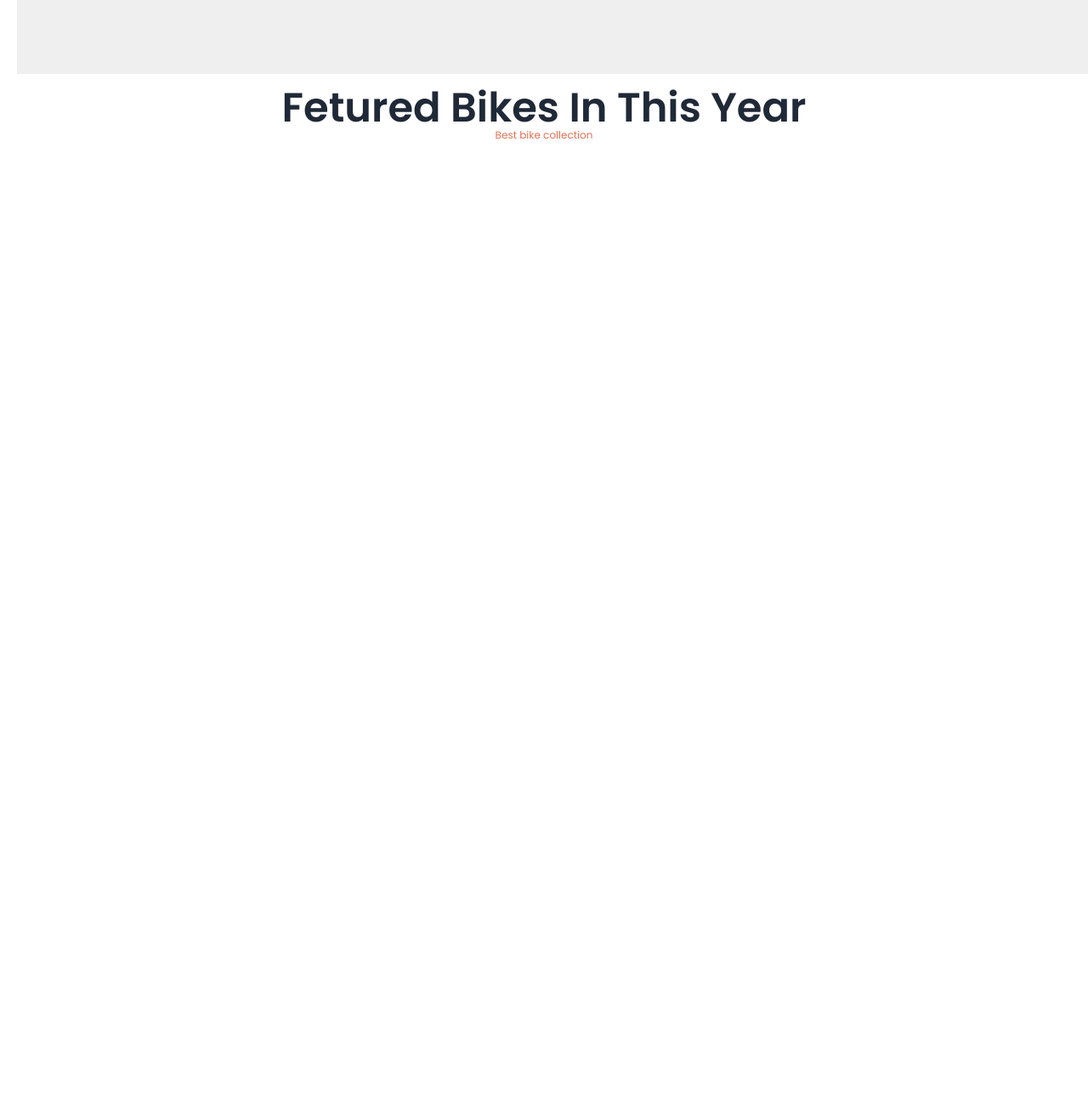
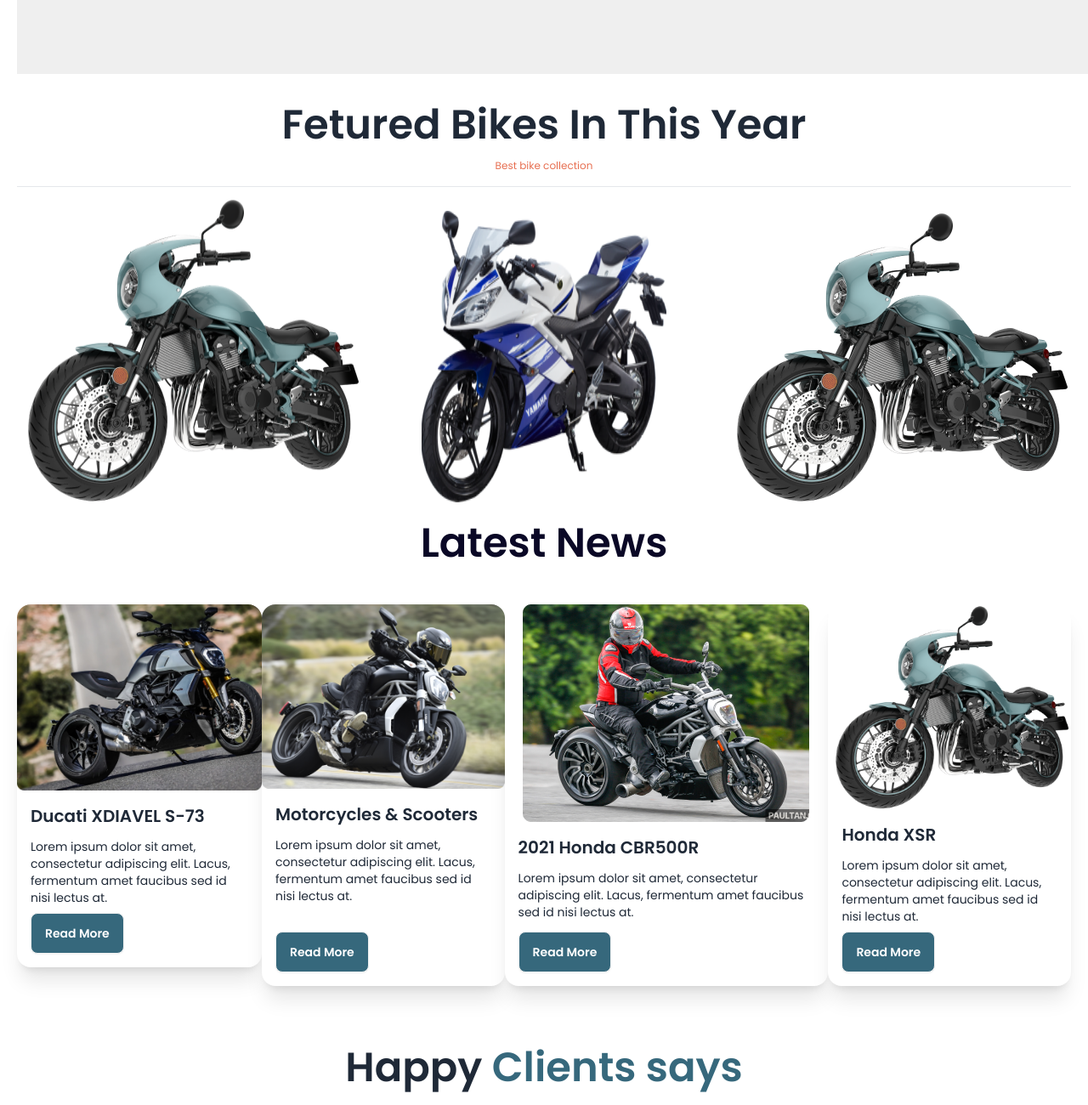
Before and after one commit to Shojjoti/Biker_Zone_Web, a plain HTML site: page index.html in a window 1280 px wide. Shown: the part 699-1999 px from the top of the page at 85% size. Before the commit the page ends 902 px from the top, so only its background shows below. Drawn offline with nearby package versions, Linux system fonts and the light colour scheme.

Commit message:
main body half

```diff
--- a/index.html
+++ b/index.html
@@ -136,12 +136,104 @@
     <main>
 
         <!-- section01 -->
-         <section class="py-4">
-            <div class="text-center">
+        <section class="py-6">
+            <div class="text-center my-3 space-y-4">
                 <h2 class="text-5xl font-semibold text-center ">Fetured Bikes In This Year</h2>
                 <p class="text-xs text-[#E76F51]">Best bike collection</p>
+                <hr class="text-[#E76F51]">
             </div>
+            <div class="lg:flex lg:justify-between space-y-4">
+              <img src="images/others/extrabike.png" alt="">
+              <img src="images/others/feature-bike.png" alt="">
+              <img src="images/others/extrabike.png" alt="">
+
+            </div>
+        </section>
+
+        <!-- section02 -->
+         <h2 class="font-semibold text-5xl text-[#0A0826] text-center space-y-7">Latest News</h2>
+         <br><br>
+         <section>
+          <div class="lg:flex lg:justify-between
+          ">
+            <!-- 00001 -->
+            <div>
+              <div class="card card-compact bg-base-100 w-72 shadow-xl">
+                <figure>
+                  <img
+                    src="images/others/latest1.png"
+                    alt="bike1" />
+                </figure>
+                <div class="card-body">
+                  <h2 class="card-title">Ducati XDIAVEL S-73</h2>
+                  <p>Lorem ipsum dolor sit amet, consectetur adipiscing elit. Lacus, fermentum amet faucibus sed id nisi lectus at.</p>
+                  <div class="card-actions justify-start">
+                    <button class="btn bg-[#36687c] text-white ">Read More</button>
+                  </div>
+                </div>
+              </div>
+            </div>
+            <!-- 00002 -->
+            <div class="card card-compact bg-base-100 w-72 shadow-xl">
+              <figure>
+                <img
+                  src="images/others/latest2.png"
+                  alt="" />
+              </figure>
+              <div class="card-body">
+                <h2 class="card-title"> Motorcycles & Scooters</h2>
+                <p>Lorem ipsum dolor sit amet, consectetur adipiscing elit. Lacus, fermentum amet faucibus sed id nisi lectus at.</p>
+                <div class="card-actions justify-start">
+                  <button class="btn bg-[#36687c] text-white ">Read More</button>
+                </div>
+              </div>
+            </div>
+            <!-- 000003 -->
+            <div class="card card-compact bg-base-100 w-96 shadow-xl">
+              <figure>
+                <img
+                  src="images/others/latest3.png"
+                  alt="Shoes" />
+              </figure>
+              <div class="card-body">
+                <h2 class="card-title">2021 Honda CBR500R</h2>
+                <p>Lorem ipsum dolor sit amet, consectetur adipiscing elit. Lacus, fermentum amet faucibus sed id nisi lectus at.</p>
+                <div class="card-actions justify-start">
+                  <button class="btn bg-[#36687c] text-white">Read More</button>
+
+                </div>
+              </div>
+            </div>
+            <!-- 000004 -->
+            <div class="card card-compact bg-base-100 w-72 shadow-xl">
+              <figure>
+                <img
+                  src="images/others/extrabike.png"
+                  alt="" />
+              </figure>
+              <div class="card-body">
+                <h2 class="card-title">Honda XSR</h2>
+                <p>Lorem ipsum dolor sit amet, consectetur adipiscing elit. Lacus, fermentum amet faucibus sed id nisi lectus at.</p>
+                <div class="card-actions justify-start">
+                  <button class="btn bg-[#36687c] text-white">Read More</button>
+                </div>
+              </div>
+            </div>
+          </div>
          </section>
+
+        <!-- section03 -->
+         <br><br><br>
+         <section>
+          <h1 class="font-semibold text-5xl text-center">Happy <span class="text-[#36687c]">Clients says</span></h1>
+
+          <div class="lg:flex ">
+
+          </div>
+         </section>
+
+
+
 
     </main>
     <!-- footer section -->
```
